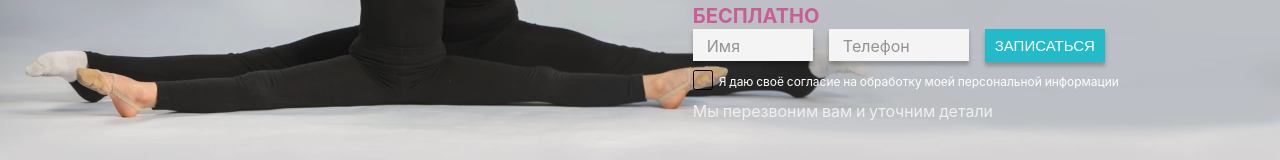
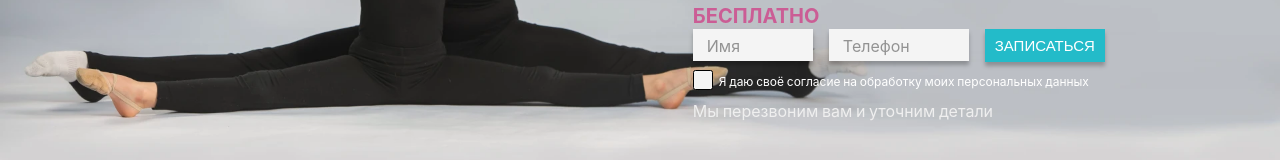
Before and after one commit to SFuwka/olymp, a Next.js app: page / in a window 1280 px wide. Shown: the part 429-589 px from the top of the page. Built offline with nearby package versions, Linux system fonts and the light colour scheme.

Commit message:
checkbox

```diff
--- a/components/telegramForm/TelegramForm.tsx
+++ b/components/telegramForm/TelegramForm.tsx
@@ -24,7 +24,7 @@ const Checkbox = ({ id, onChange, error, className }: CheckboxProps) => {
     return <div className={styles.checkBoxContainer}>
         <input onChange={onChange} type="checkbox" id={id} />
         <label className={clsx(styles.policy, className)} htmlFor={id}>
-            Я даю своё согласие на обработку моей персональной информации</label>
+            Я даю своё согласие на обработку моих персональных данных</label>
         {error && <span style={{ display: 'block' }} className={styles.error}>{error}</span>}
     </div>
 }
@@ -129,7 +129,7 @@ export const TelegramForm = ({ inModal, closeModal, withQuestion }: TelegramForm
                 </div>}
                 {inModal && <Checkbox id='checkBox1' onChange={e => handleCheck(e)} error={errors.checkError} />}
                 <TelegramButton
-                    disabled={inProgress || errors?.nameError !== null || errors.phoneError !== null}
+                    disabled={inProgress || errors?.nameError !== null || errors.phoneError !== null || errors.checkError !==null}
                     onClick={handleClick}>
                     {withQuestion ? 'отправить' : 'записаться'}
                 </TelegramButton>
--- a/components/telegramForm/telegramForm.module.scss
+++ b/components/telegramForm/telegramForm.module.scss
@@ -155,6 +155,10 @@
         position: absolute;
         cursor: pointer;
 
+        &:focus + label::before{
+            box-shadow: 0px 4px 4px rgb(0 0 0 / 25%);
+        }
+
         &:hover + label::before {
             background-color: $pink;
         }
@@ -179,6 +183,7 @@
 
     label:before {
         content: "";
+        background-color: $inputColor;
         min-width: 18px;
         min-height: 18px;
         border-radius: 0.2em;
```
